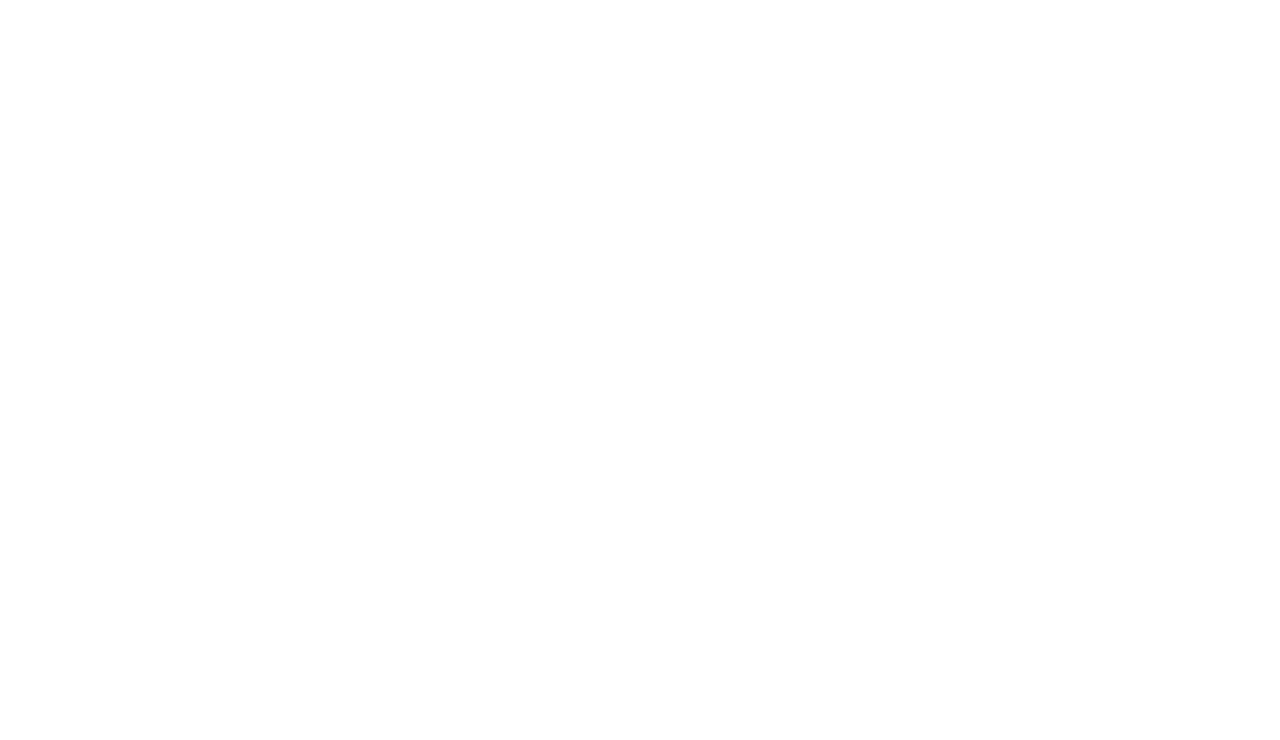
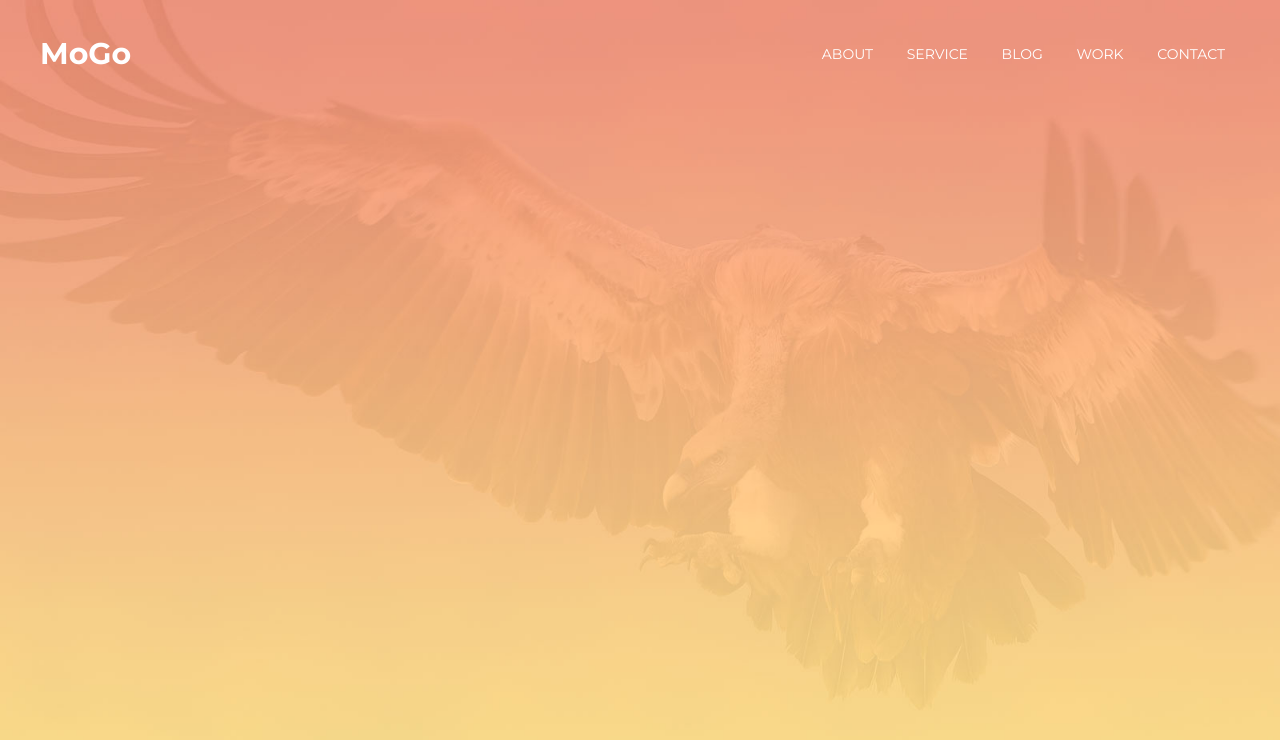
Before and after one commit to valentinotm/landpage, a plain HTML site: page index.html in a window 1280 px wide. Drawn offline with Linux system fonts and the light colour scheme.

Commit message:
working with header section

```diff
--- /dev/null
+++ b/assets/css/style.css
@@ -0,0 +1,104 @@
+body {
+  margin: 0;
+  font-family: 'Montserrat', sans-serif;
+
+  font-size: 15px;
+  line-height: 1.6;
+  color: #333;
+}
+
+*, *:before, *:after {
+  box-sizing: border-box;
+}
+
+h1, h2, h3, h4, h5, h6 {
+  margin: 0;
+}
+
+/* Container */
+
+.container {
+  width: 100%;
+  max-width: 1200px;
+  margin: 0 auto;
+}
+
+/* Intro */
+
+.intro {
+  width: 100%;
+  height: 100vh;
+
+  background: url(../images/intro.jpg) center no-repeat;
+  -webkit-background-size: cover;
+  background-size: cover;
+}
+
+/* Header */
+
+.header {
+  padding-top: 30px;
+  width: 100%;
+
+  position: absolute;
+  top: 0;
+  left: 0;
+  right: 0;
+  z-index: 1000;
+}
+
+.header__inner {
+  display: flex;
+  justify-content: space-between;
+  align-items: center;
+}
+
+.header__logo {
+  font-size: 30px;
+  font-weight: 700;
+  color: #fff;
+}
+
+/* Nav */
+
+.nav {
+  font-size: 14px;
+  text-transform: uppercase;
+}
+
+.nav__link {
+  display: inline-block;
+  vertical-align: top;
+  margin: 0 15px;
+  position: relative;
+
+  color: #fff;
+  text-decoration: none;
+
+  transition: color 0.1s linear;
+}
+
+.nav__link:after {
+  content: "";
+  display: block;
+  width: 100%;
+  height: 3px;
+
+  background-color: #fce38a;
+  opacity: 0;
+
+  position: absolute;
+  top: 100%;
+  left: 0;
+  z-index: 1;
+
+  transition: opacity 0.1s linear;
+}
+
+.nav__link:hover {
+  color: #fce38a;
+}
+
+.nav__link:hover:after {
+  opacity: 1;
+}
--- a/index.html
+++ b/index.html
@@ -1,10 +1,34 @@
 <!DOCTYPE html>
 <html lang="en">
-<head>
-	<meta charset="UTF-8">
-	<title>Landing page practice.</title>
-</head>
-<body>
+  <head>
+    <meta charset="UTF-8">
+    <link rel="stylesheet" href="assets/css/style.css">
+    <link href="https://fonts.googleapis.com/css?family=Kaushan+Script|Montserrat:400,700&display=swap&subset=cyrillic-ext" rel="stylesheet">
+    <title>Mogo Landing Page</title>
+  </head>
+  <body>
 
-</body>
+    <header class="header">
+      <div class="container">
+        <div class="header__inner">
+          <div class="header__logo">MoGo</div>
+
+          <nav class="nav">
+            <a class="nav__link" href="#">About</a>
+            <a class="nav__link" href="#">Service</a>
+            <a class="nav__link" href="#">Blog</a>
+            <a class="nav__link" href="#">Work</a>
+            <a class="nav__link" href="#">Contact</a>
+          </nav>
+        </div>
+      </div>
+    </header>
+
+    <div class="intro">
+      <div class="container">
+
+      </div>
+    </div>
+
+  </body>
 </html>
```
Also changed, not shown: script.js (added, +18 -0 lines), assets/images/intro.jpg (added).
